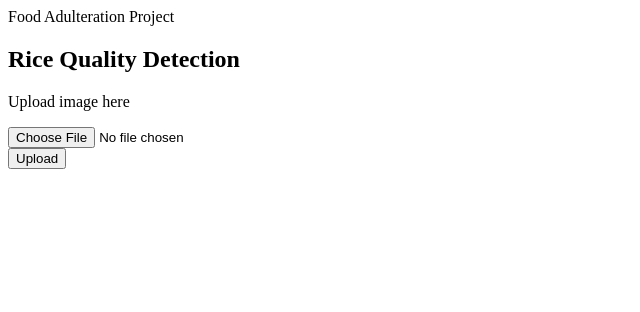
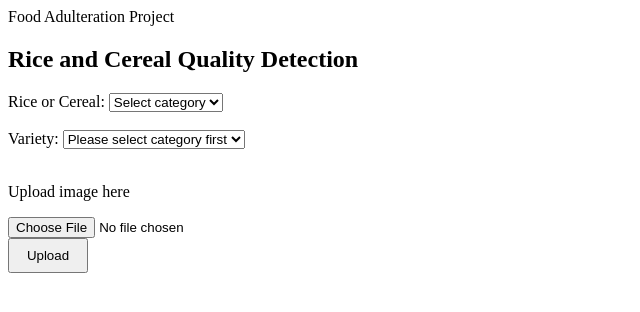
Before and after one commit to ganesh-arumuganainar/rice-adulteration-project, a Flask app: page / in a window 1280 px wide. Shown: the top 312 px of the page, without its empty margins (0-640 px from the left). Run offline with Flask 2, Linux system fonts and the light colour scheme.

Commit message:
Update upload_images.html

```diff
--- a/templates/upload_images.html
+++ b/templates/upload_images.html
@@ -6,25 +6,73 @@
 	<meta name="viewport" content="width=device-width, initial-scale=1.0">
 	<title>Uploading Images</title>
 </head>
+<script>
+	var categoryObject = {
+	  "Rice": {
+		"Basmati": [],
+		"Gundu Malli": [],
+		"Raw Rice": []
+	  },
+	  "Cereals": {
+		"Black Gram": [],
+		"Cow Peas": [],
+		"Green Moong Dal": [],
+		"Horse Gram": []
+	  }
+	}
+	window.onload = function() {
+	  var category = document.getElementById("subject");
+	  var subCategory = document.getElementById("topic");
+
+	  for (var x in categoryObject) {
+		category.options[category.options.length] = new Option(x, x);
+	  }
+	  category.onchange = function() {
+	    //empty Chapters- and Topics- dropdowns
+	    subCategory.length = 1;
+	    subCategory.length = 1;
+		//display correct values
+		for (var y in categoryObject[this.value]) {
+		  subCategory.options[subCategory.options.length] = new Option(y, y);
+		}
+	  }
+	  topicSel.onchange = function() {
+	    //empty Chapters dropdown
+	    //display correct values
+		var z = categoryObject[category.value][this.value];
+		for (var i = 0; i < z.length; i++) {
+		}
+	  }
+	}
+</script>
 <body>
 	<header>
 		<div class="container">
 		<div id="brandname">
 			Food Adulteration Project
 		</div>
-		<h2>Rice Quality Detection</h2>
+		<h2>Rice and Cereal Quality Detection</h2>
 
 	</div>
 	</header>
 
 	<div class="ml-container">
 
-		<form action="{{ url_for('upload_image')}}" method="POST" enctype="multipart/form-data">
+		<form action="{{ url_for('upload_image')}}" method="POST" enctype="multipart/form-data" name="category">
+			Rice or Cereal: <select name="subject" id="subject">
+				<option value="" selected="selected">Select category</option>
+			  </select>
+			  <br><br>
+			Variety: <select name="topic" id="topic">
+				<option value="" selected="selected">Please select category first</option>
+			  </select>
+			  <br><br>
+
 		<p>Upload image here</p>
 		<input type="file" id="image" name="image" accept="image/*">
 		<br/>
 
-		<button type="submit">Upload</button>
+		<button type="submit" style="width: 80px; height: 35px;">Upload</button>
 
 
 
```
